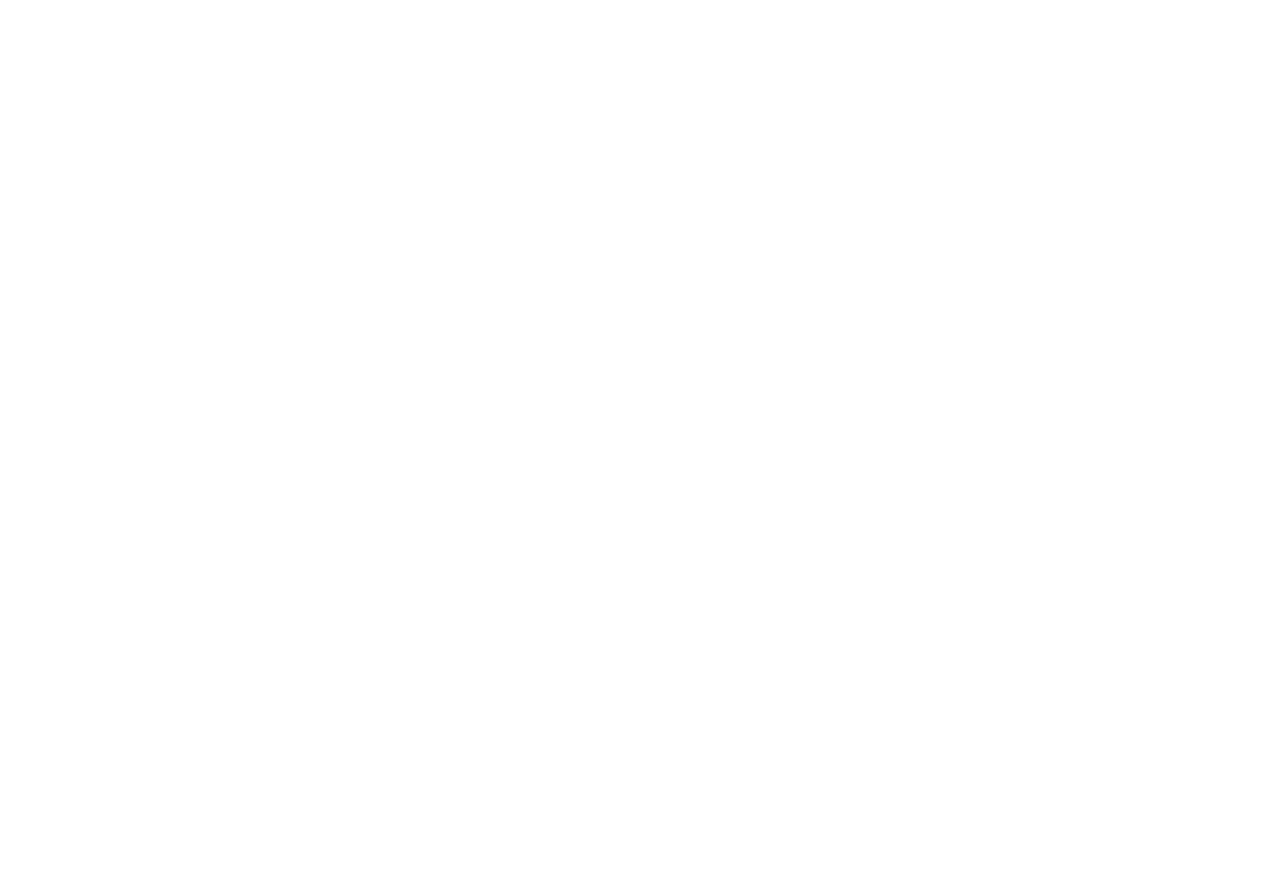
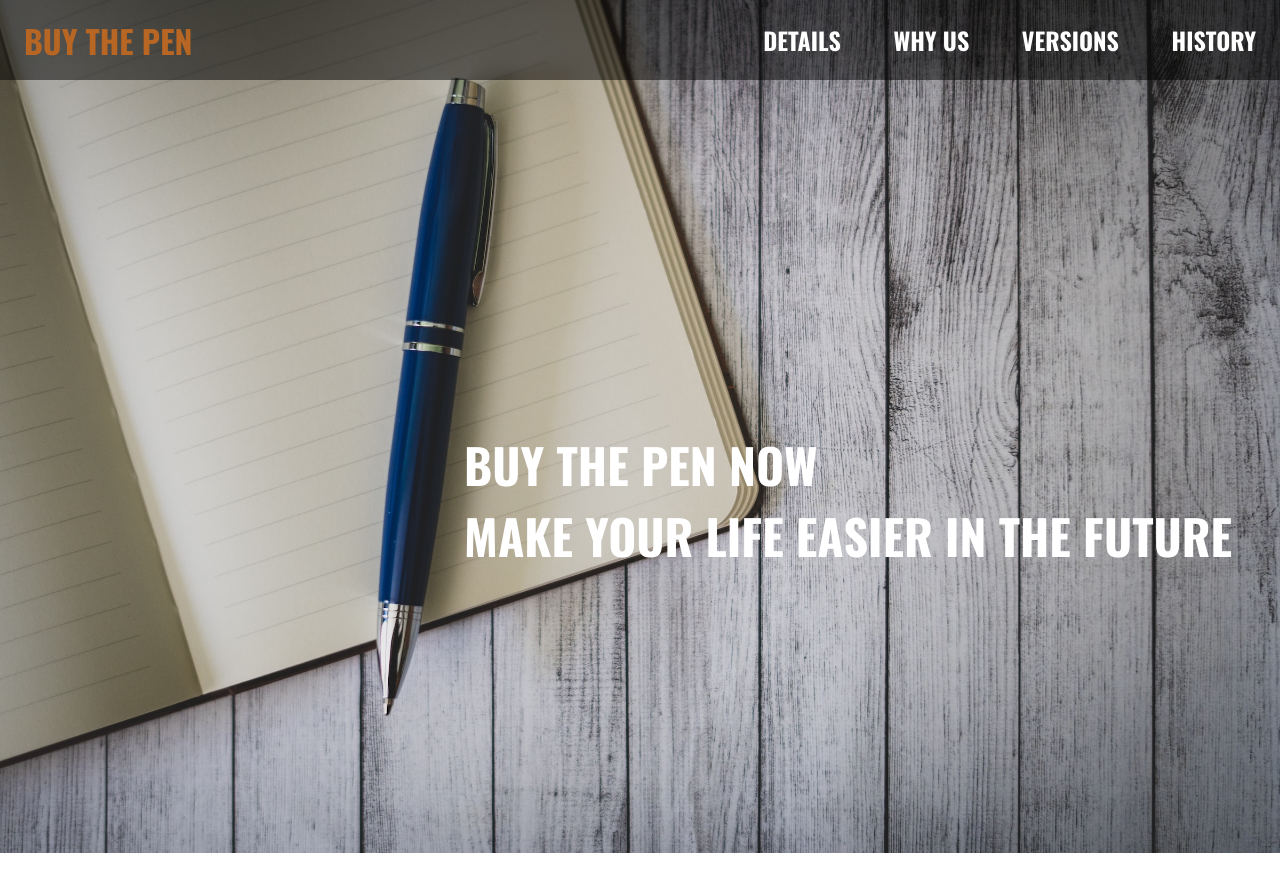
Before and after one commit to Fasbert/BuyThePen, a plain HTML site: page index.html in a window 1280 px wide. Before the commit the page ends 800 px from the top, so only its background shows below. Drawn offline with nearby package versions, Linux system fonts and the light colour scheme.

Commit message:
Hero WIP

```diff
--- a/index.html
+++ b/index.html
@@ -8,6 +8,36 @@
     <title>Buy The Pen</title>
 </head>
 <body>
+    <!--
+        HERO Paralax
+        What is the PEN
+        Why you should buy the pen
+        Different pen version
+        Pen history
+        footer
+     -->
+
+     <div class="hero-container">
+        <div class="hero">
+            <div class="navbar">
+                <h1 class="hero-logo">Buy the Pen</h1>
+                <div class="navbar-cta-list">
+                    <h2><a href="#">Details</a></h2>
+                    <h2><a href="#">Why Us</a></h2>
+                    <h2><a href="#">Versions</a></h2>
+                    <h2><a href="#">History</a></h2>
+                </div>
+            </div>
+
+                <div class="hero-text">
+                    <h1>Buy the pen now <br>
+                        Make your life easier in the future
+                    </h1>
+                </div>
+
+        </div>
+     </div>
+
 
 
     <script src="script/main.js"></script>
--- a/style/style.css
+++ b/style/style.css
@@ -0,0 +1,73 @@
+@import url('https://fonts.googleapis.com/css2?family=Oswald:wght@200;400;700&display=swap');
+@import url('https://fonts.googleapis.com/css2?family=Poppins:wght@100;300;600&display=swap');
+
+
+:root {
+    --bg-color-main: #ffffff;
+    --bg-color-second: #101010;
+    --font-color-header: #1d2434;
+    --font-color-content: #10285d;
+    --font-color-subcontent: #7c7c7c;
+}
+
+*{
+ box-sizing: border-box;
+ margin: 0;
+ padding: 0;
+}
+
+h1,h2,h3{
+    font-family: 'Oswald', sans-serif;
+    text-transform: uppercase;
+}
+
+p{
+    font-family: 'Poppins', sans-serif;
+    font-weight: 300;
+    font-size: 16px;
+}
+
+/* Hero */
+.hero-container{
+    min-height: 1000px;
+    background: url(../img/hero.jpg) no-repeat;
+    background-size: 100% auto;
+}
+.navbar{
+    position: absolute;
+    top: 0;
+    width: 100%;
+    height: 80px;
+    padding: 0 1.5rem;
+    display: flex;
+    flex-wrap: wrap;
+    align-items: center;
+    color: var(--font-color-subcontent);
+    background-color: rgba(0, 0, 0, 0.5);
+}
+.hero-logo{
+    color: #b86623;
+    flex: 50%;
+}
+.navbar-cta-list{
+    flex: 30%;
+    display: flex;
+    justify-content: space-between;
+}
+.navbar-cta-list h2{
+    display: inline-block;
+}
+.navbar-cta-list a{
+    color: #ffffff;
+    text-decoration: none;
+}
+.hero-text{
+    color: #fff;
+    font-size: 1.5rem;
+    padding: 3rem;
+    display: flex;
+    justify-content: right;
+    align-items: center;
+    width: auto;
+    height: 1000px;
+}
```
Also changed, not shown: img/hero.jpg (added).
